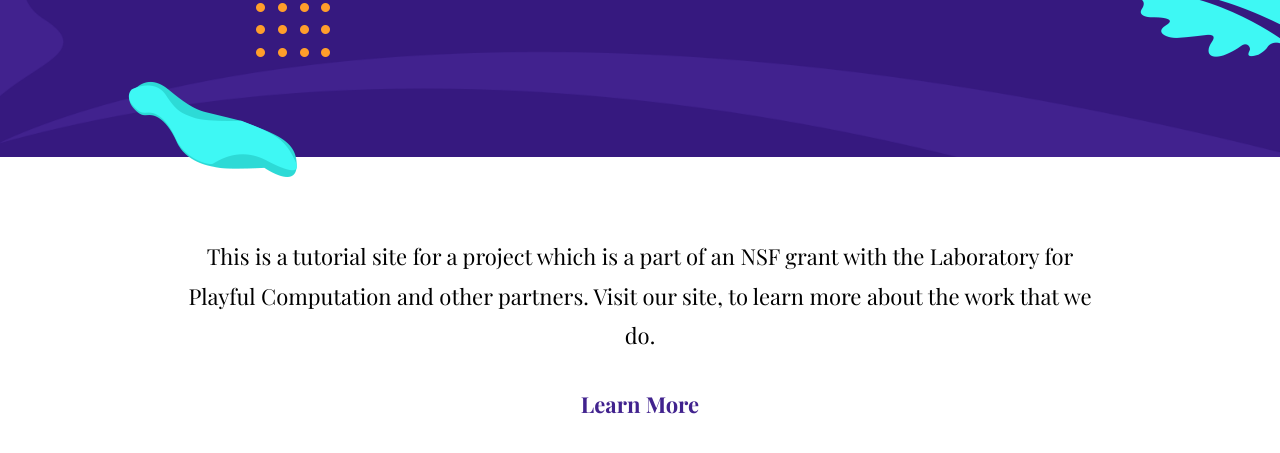
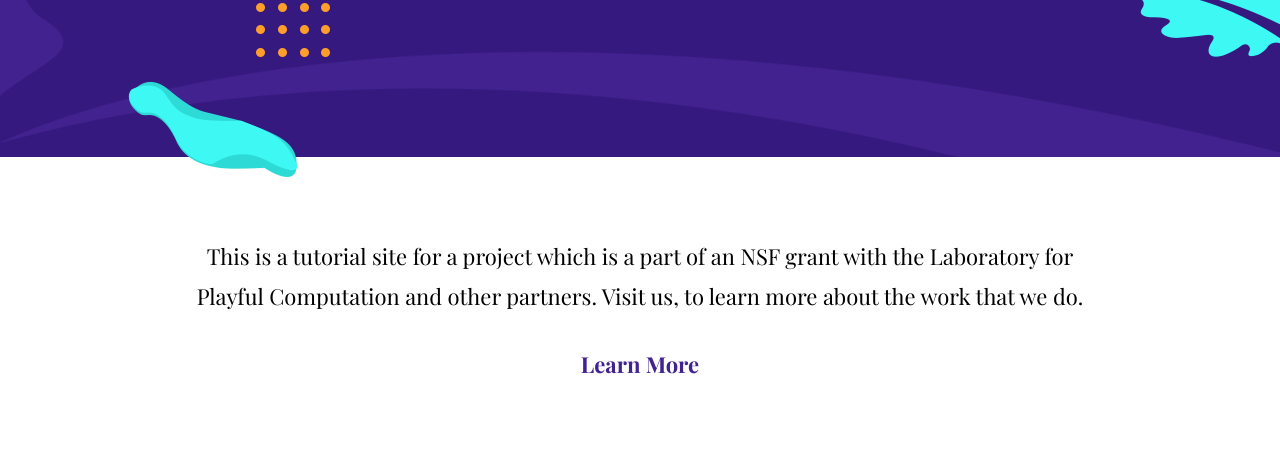
Before and after one commit to plantopia-code/plantopia-code.github.io, a plain HTML site: page index.html in a window 1280 px wide. Shown: the part 543-996 px from the top of the page. Drawn offline with nearby package versions, Linux system fonts and the light colour scheme.

Commit message:
platopia1.0

```diff
--- a/index.html
+++ b/index.html
@@ -94,7 +94,7 @@
         <div class="col-lg-10 mx-auto text-center">
           <p class="font-secondary paragraph-lg text-dark">This is a tutorial site for a project which is a part of an
             NSF grant with the Laboratory
-            for Playful Computation and other partners. Visit our site, to learn more about
+            for Playful Computation and other partners. Visit us, to learn more about
             the work that we do.</p>
           <a target="_blank" href="https://www.playfulcomputation.group/" class="btn btn-transparent">Learn More</a>
         </div>
```
